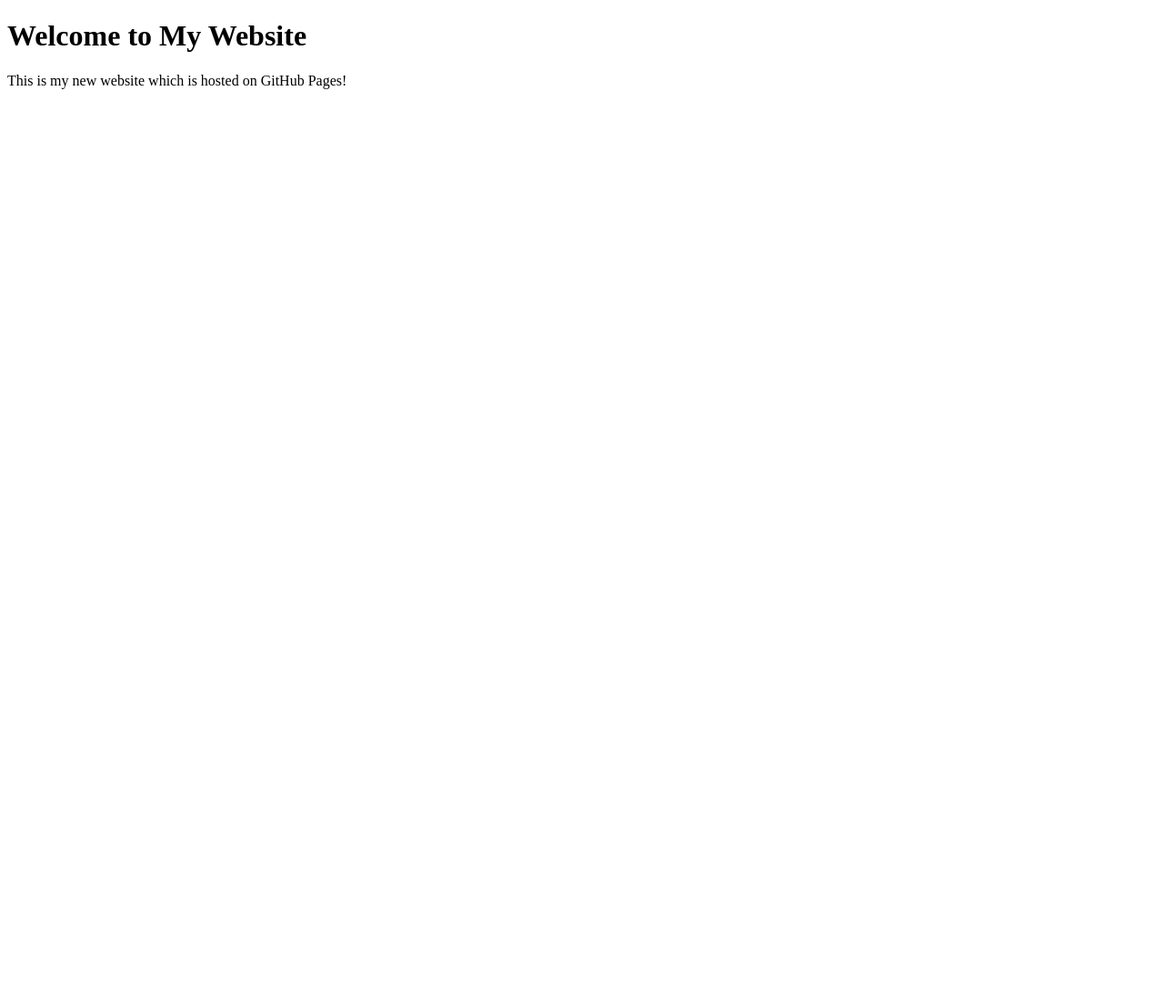
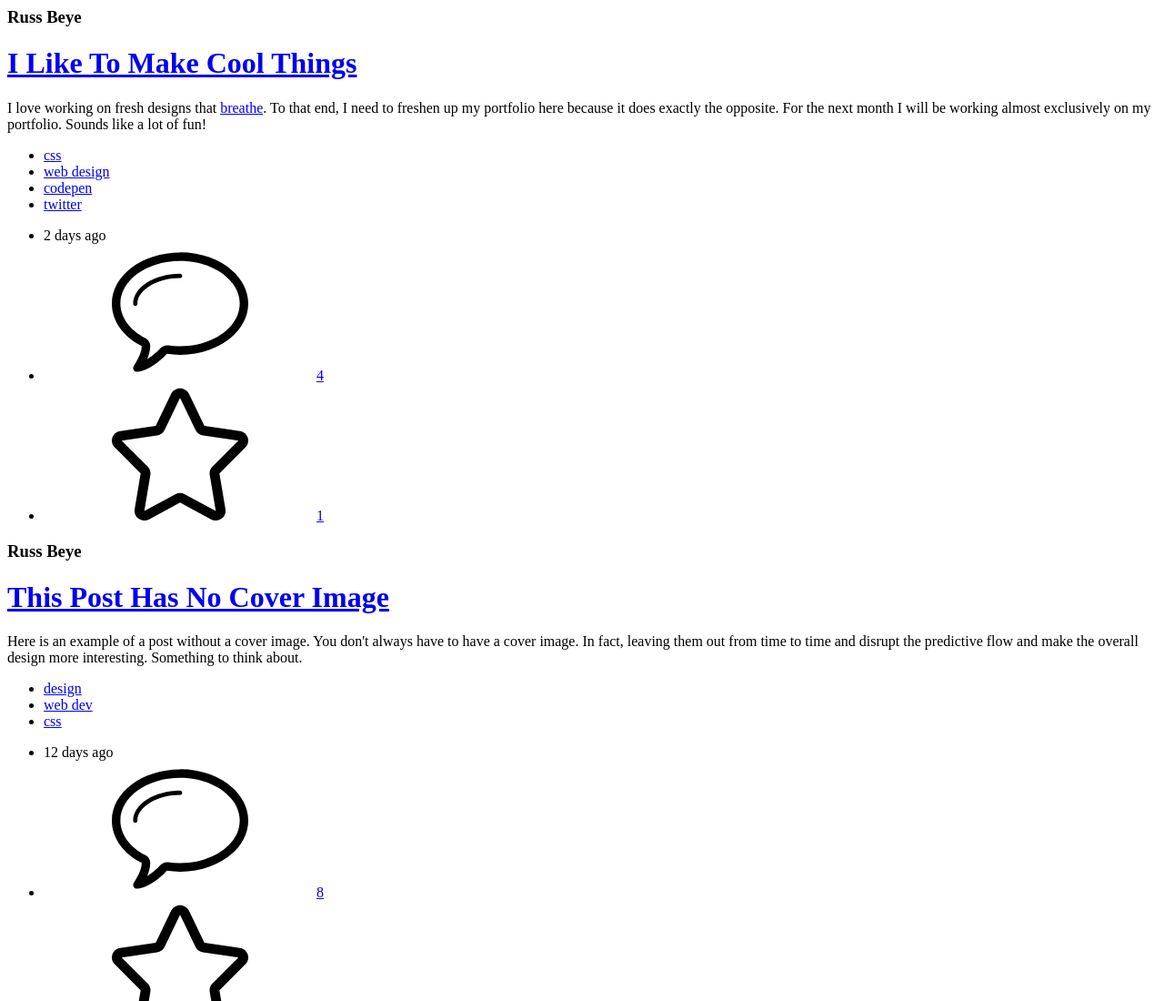
Before and after one commit to varun205/varun205.github.io, a plain HTML site: page my-website/index.html in a window 1280 px wide. Shown: the top 1100 px of the page at 91% size. Before the commit the page ends 800 px from the top, so only its background shows below. Drawn offline with Linux system fonts and the light colour scheme.

Commit message:
Update index.html

```diff
--- a/my-website/index.html
+++ b/my-website/index.html
@@ -1,15 +1,121 @@
-<!DOCTYPE html>
-<html lang="en">
-  <head>
-    <meta charset="UTF-8">
-    <meta name="viewport" content="width=device-width, initial-scale=1.0">
-    <meta http-equiv="X-UA-Compatible" content="ie=edge">
-    <title>My Website</title>
-  </head>
-  <body>
-    <main>
-        <h1>Welcome to My Website</h1>
-        <p>This is my new website which is hosted on GitHub Pages!</p>
-    </main>
-  </body>
-</html>
+<svg display="none" version="1.1" xmlns="http://www.w3.org/2000/svg" xmlns:xlink="http://www.w3.org/1999/xlink">
+<defs>
+<symbol id="icon-bubble" viewBox="0 0 1024 1024">
+	<title>bubble</title>
+	<path class="path1" d="M512 224c8.832 0 16 7.168 16 16s-7.2 16-16 16c-170.464 0-320 89.728-320 192 0 8.832-7.168 16-16 16s-16-7.168-16-16c0-121.408 161.184-224 352-224zM512 64c-282.784 0-512 171.936-512 384 0 132.064 88.928 248.512 224.256 317.632 0 0.864-0.256 1.44-0.256 2.368 0 57.376-42.848 119.136-61.696 151.552 0.032 0 0.064 0 0.064 0-1.504 3.52-2.368 7.392-2.368 11.456 0 16 12.96 28.992 28.992 28.992 3.008 0 8.288-0.8 8.16-0.448 100-16.384 194.208-108.256 216.096-134.88 31.968 4.704 64.928 7.328 98.752 7.328 282.72 0 512-171.936 512-384s-229.248-384-512-384zM512 768c-29.344 0-59.456-2.24-89.472-6.624-3.104-0.512-6.208-0.672-9.28-0.672-19.008 0-37.216 8.448-49.472 23.36-13.696 16.672-52.672 53.888-98.72 81.248 12.48-28.64 22.24-60.736 22.912-93.824 0.192-2.048 0.288-4.128 0.288-5.888 0-24.064-13.472-46.048-34.88-56.992-118.592-60.544-189.376-157.984-189.376-260.608 0-176.448 200.96-320 448-320 246.976 0 448 143.552 448 320s-200.992 320-448 320z"></path>
+</symbol>
+<symbol id="icon-star" viewBox="0 0 1024 1024">
+	<title>star</title>
+	<path class="path1" d="M1020.192 401.824c-8.864-25.568-31.616-44.288-59.008-48.352l-266.432-39.616-115.808-240.448c-12.192-25.248-38.272-41.408-66.944-41.408s-54.752 16.16-66.944 41.408l-115.808 240.448-266.464 39.616c-27.36 4.064-50.112 22.784-58.944 48.352-8.8 25.632-2.144 53.856 17.184 73.12l195.264 194.944-45.28 270.432c-4.608 27.232 7.2 54.56 30.336 70.496 12.704 8.736 27.648 13.184 42.592 13.184 12.288 0 24.608-3.008 35.776-8.992l232.288-125.056 232.32 125.056c11.168 5.984 23.488 8.992 35.744 8.992 14.944 0 29.888-4.448 42.624-13.184 23.136-15.936 34.88-43.264 30.304-70.496l-45.312-270.432 195.328-194.944c19.296-19.296 25.92-47.52 17.184-73.12zM754.816 619.616c-16.384 16.32-23.808 39.328-20.064 61.888l45.312 270.432-232.32-124.992c-11.136-6.016-23.424-8.992-35.776-8.992-12.288 0-24.608 3.008-35.744 8.992l-232.32 124.992 45.312-270.432c3.776-22.56-3.648-45.568-20.032-61.888l-195.264-194.944 266.432-39.68c24.352-3.616 45.312-18.848 55.776-40.576l115.872-240.384 115.84 240.416c10.496 21.728 31.424 36.928 55.744 40.576l266.496 39.68-195.264 194.912z"></path>
+</symbol>
+</defs>
+</svg>
+
+<div class="blog-container">
+
+  <div class="blog-header">
+    <div class="blog-cover">
+      <div class="blog-author">
+        <h3>Russ Beye</h3>
+      </div>
+    </div>
+  </div>
+
+  <div class="blog-body">
+    <div class="blog-title">
+      <h1><a href="#">I Like To Make Cool Things</a></h1>
+    </div>
+    <div class="blog-summary">
+      <p>I love working on fresh designs that <a href="https://www.youtube.com/watch?v=hANtM1vJvOo">breathe</a>. To that end, I need to freshen up my portfolio here because it does exactly the opposite. For the next month I will be working almost exclusively on my portfolio. Sounds like a lot of fun!</p>
+    </div>
+    <div class="blog-tags">
+      <ul>
+        <li><a href="#">css</a></li>
+        <li><a href="#">web design</a></li>
+        <li><a href="#">codepen</a></li>
+        <li><a href="https://twitter.com/russbeye">twitter</a></li>
+      </ul>
+    </div>
+  </div>
+
+  <div class="blog-footer">
+    <ul>
+      <li class="published-date">2 days ago</li>
+      <li class="comments"><a href="#"><svg class="icon-bubble"><use xlink:href="#icon-bubble"></use></svg><span class="numero">4</span></a></li>
+      <li class="shares"><a href="#"><svg class="icon-star"><use xlink:href="#icon-star"></use></svg><span class="numero">1</span></a></li>
+    </ul>
+  </div>
+
+</div>
+
+<div class="blog-container">
+
+  <div class="blog-header">
+    <div class="blog-author--no-cover">
+        <h3>Russ Beye</h3>
+    </div>
+  </div>
+
+  <div class="blog-body">
+    <div class="blog-title">
+      <h1><a href="#">This Post Has No Cover Image</a></h1>
+    </div>
+    <div class="blog-summary">
+      <p>Here is an example of a post without a cover image. You don't always have to have a cover image. In fact, leaving them out from time to time and disrupt the predictive flow and make the overall design more interesting. Something to think about.</p>
+    </div>
+    <div class="blog-tags">
+      <ul>
+        <li><a href="#">design</a></li>
+        <li><a href="#">web dev</a></li>
+        <li><a href="#">css</a></li>
+      </ul>
+    </div>
+  </div>
+
+  <div class="blog-footer">
+    <ul>
+      <li class="published-date">12 days ago</li>
+      <li class="comments"><a href="#"><svg class="icon-bubble"><use xlink:href="#icon-bubble"></use></svg><span class="numero">8</span></a></li>
+      <li class="shares"><a href="#"><svg class="icon-star"><use xlink:href="#icon-star"></use></svg><span class="numero">3</span></a></li>
+    </ul>
+  </div>
+
+</div>
+
+<div class="blog-container">
+
+  <div class="blog-header">
+    <div class="blog-author--no-cover">
+        <h3>Russ Beye</h3>
+    </div>
+  </div>
+
+  <div class="blog-body">
+      <video class="video-body" controls poster="http://artbees.net/themes/jupiter-demo/wp-content/uploads/2013/10/home-vid-img.jpg" id="bgvid">
+        <source src="http://artbees.net/themes/jupiter-demo/wp-content/uploads/2013/10/homepage.webm" type="video/webm">
+        <source src="http://artbees.net/themes/jupiter-demo/wp-content/uploads/2013/10/shutterstock_v3702740_4.m4v" type="video/mp4">
+      </video>
+    <div class="blog-title">
+      <h1><a href="#">A Video Based Blog Post</a></h1>
+    </div>
+    <div class="blog-tags">
+      <ul>
+        <li><a href="#">video</a></li>
+        <li><a href="#">embed</a></li>
+        <li><a href="#">what</a></li>
+      </ul>
+    </div>
+  </div>
+
+  <div class="blog-footer">
+    <ul>
+      <li class="published-date">1 month ago</li>
+      <li class="comments"><a href="#"><svg class="icon-bubble"><use xlink:href="#icon-bubble"></use></svg><span class="numero">12</span></a></li>
+      <li class="shares"><a href="#"><svg class="icon-star"><use xlink:href="#icon-star"></use></svg><span class="numero">6</span></a></li>
+    </ul>
+  </div>
+
+</div>
+
+<script type="text/javascript" src="//use.typekit.net/wtt0gtr.js"></script>
+<script type="text/javascript">try{Typekit.load();}catch(e){}</script>
```
